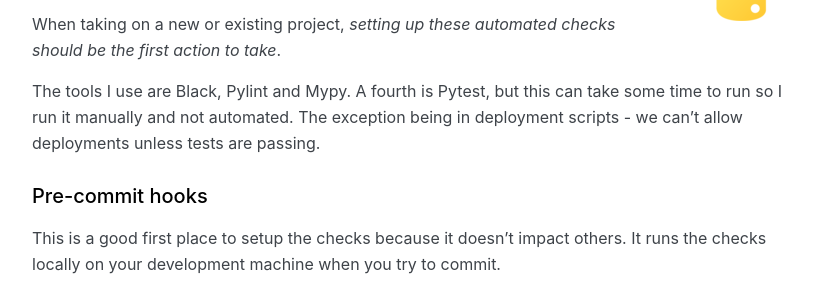
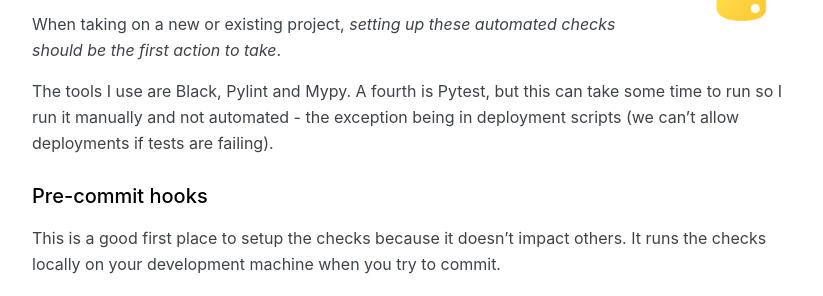
Before and after one commit to explodinglabs/explodinglabs.github.io, a Jekyll site: the page built from _posts/python/2021-07-01-checks.markdown, in a window 1280 px wide and 900 px high. Shown: the part 229-525 px from the top of the window, without its empty margins (228-1051 px from the left). Built offline with Jekyll 4.4.1, drawn with Linux system fonts in a browser that asks for light colours; some web fonts are replaced.

Commit message:
Update 2021-07-01-checks.markdown

```diff
--- a/_posts/python/2021-07-01-checks.markdown
+++ b/_posts/python/2021-07-01-checks.markdown
@@ -22,8 +22,8 @@ When taking on a new or existing project, _setting up these automated checks
 should be the first action to take_.
 
 The tools I use are Black, Pylint and Mypy. A fourth is Pytest, but this can take some time to run so I run it manually
-and not automated. The exception being in deployment scripts - we can't allow
-deployments unless tests are passing.
+and not automated - the exception being in deployment scripts (we can't allow
+deployments if tests are failing).
 
 ## Pre-commit hooks
 
```
